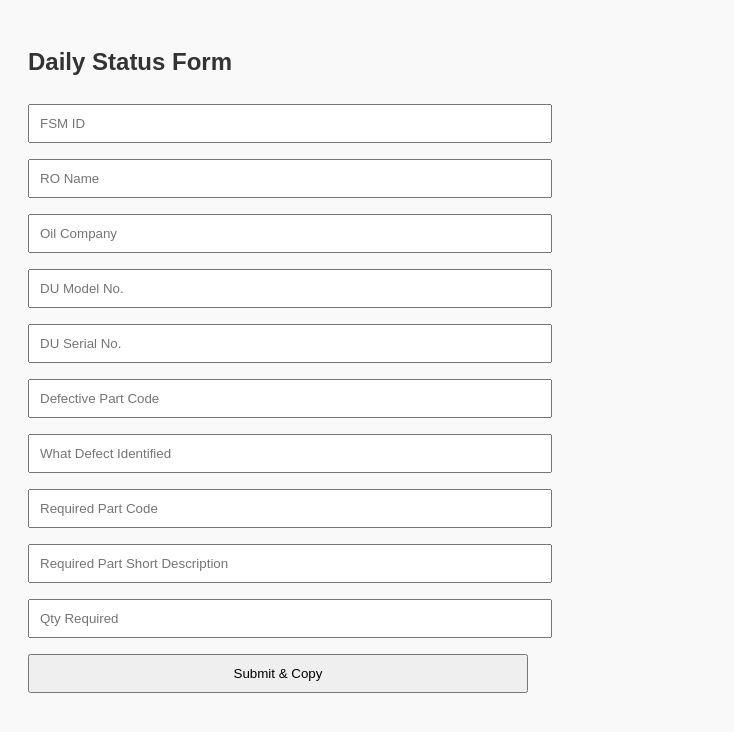
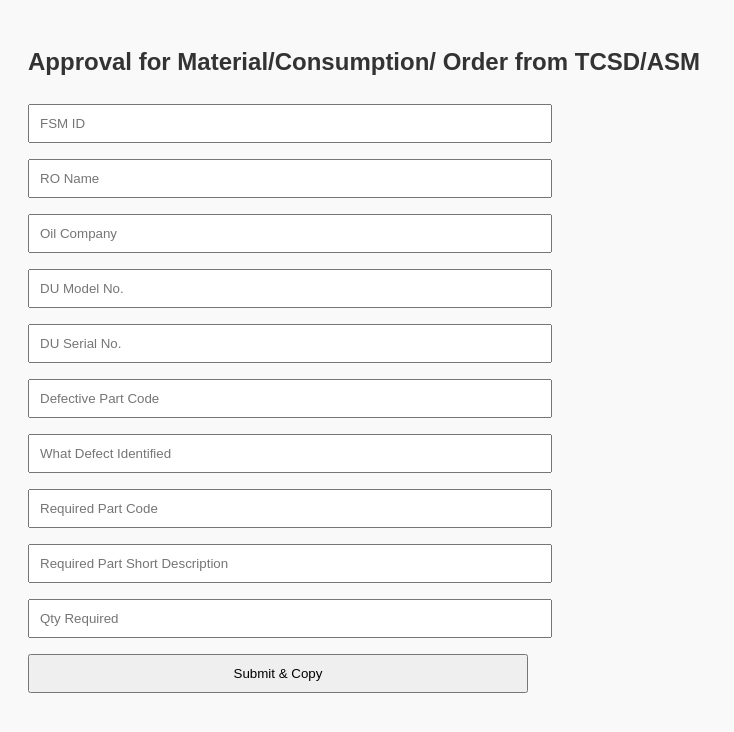
Before and after one commit to GilbarcoTechnical/index.html, a plain HTML site: page Material_Approval.html in a window 1280 px wide. Shown: the whole page, without its empty margins (0-734 px from the left). Drawn offline with Linux system fonts and the light colour scheme.

Commit message:
Update Material_Approval.html

```diff
--- a/Material_Approval.html
+++ b/Material_Approval.html
@@ -26,7 +26,7 @@
 </head>
 <body>
 
-<h2>Daily Status Form</h2>
+<h2>Approval for Material/Consumption/ Order from TCSD/ASM</h2>
 
 <form id="statusForm">
   <input type="text" id="fsmId" placeholder="FSM ID" required><br>
```
